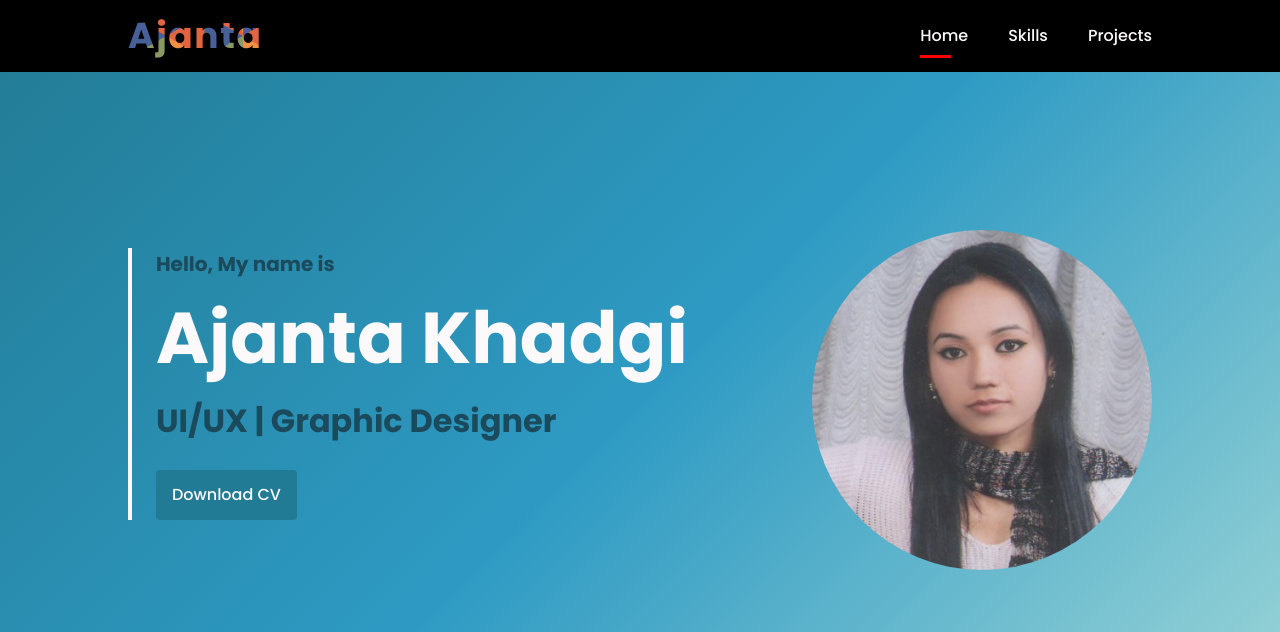
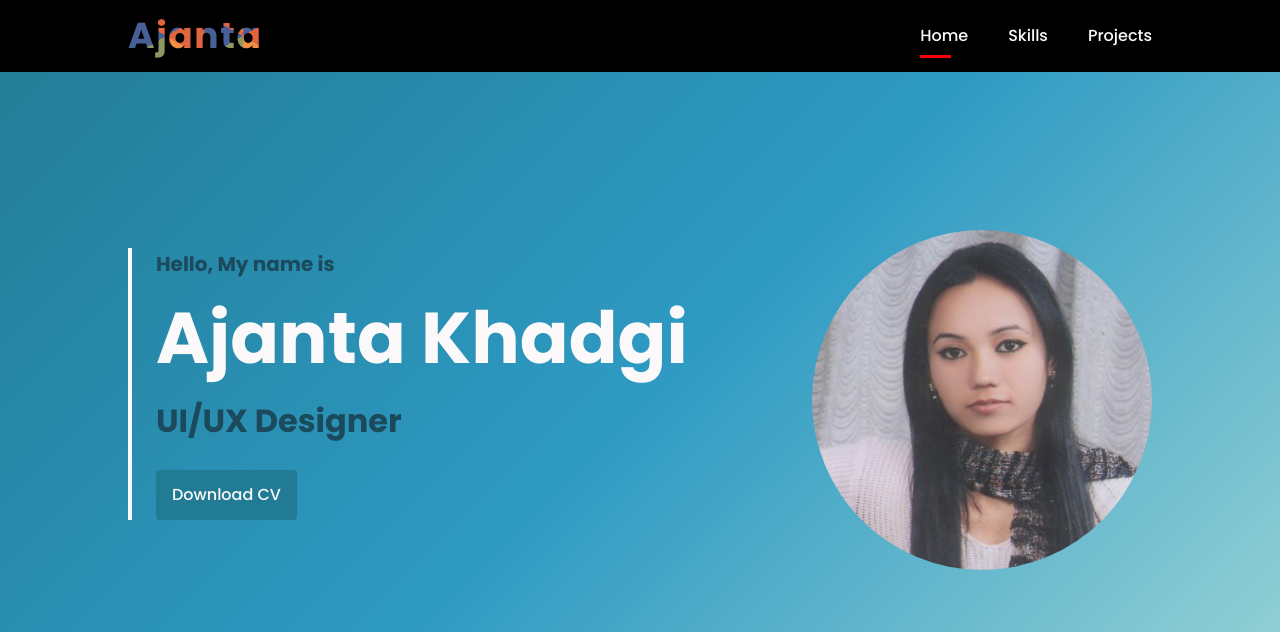
Before and after one commit to npl-azanta-khadgi/npl-azanta-khadgi.github.io, a plain HTML site: page index.html in a window 1280 px wide. Shown: the top 632 px of the page. Drawn offline with nearby package versions, Linux system fonts and the light colour scheme.

Commit message:
Update index.html

```diff
--- a/index.html
+++ b/index.html
@@ -87,7 +87,7 @@
           <div class="home__data">
             <span class="home__greeting"> Hello, My name is </span>
             <h1 class="home__name">Ajanta Khadgi</h1>
-            <span class="home__profession">UI/UX | Graphic Designer</span>
+            <span class="home__profession">UI/UX Designer</span>
             <a
               download=""
               href="assets/pdf/Ajanta Khadgi Resume.pdf"
```
